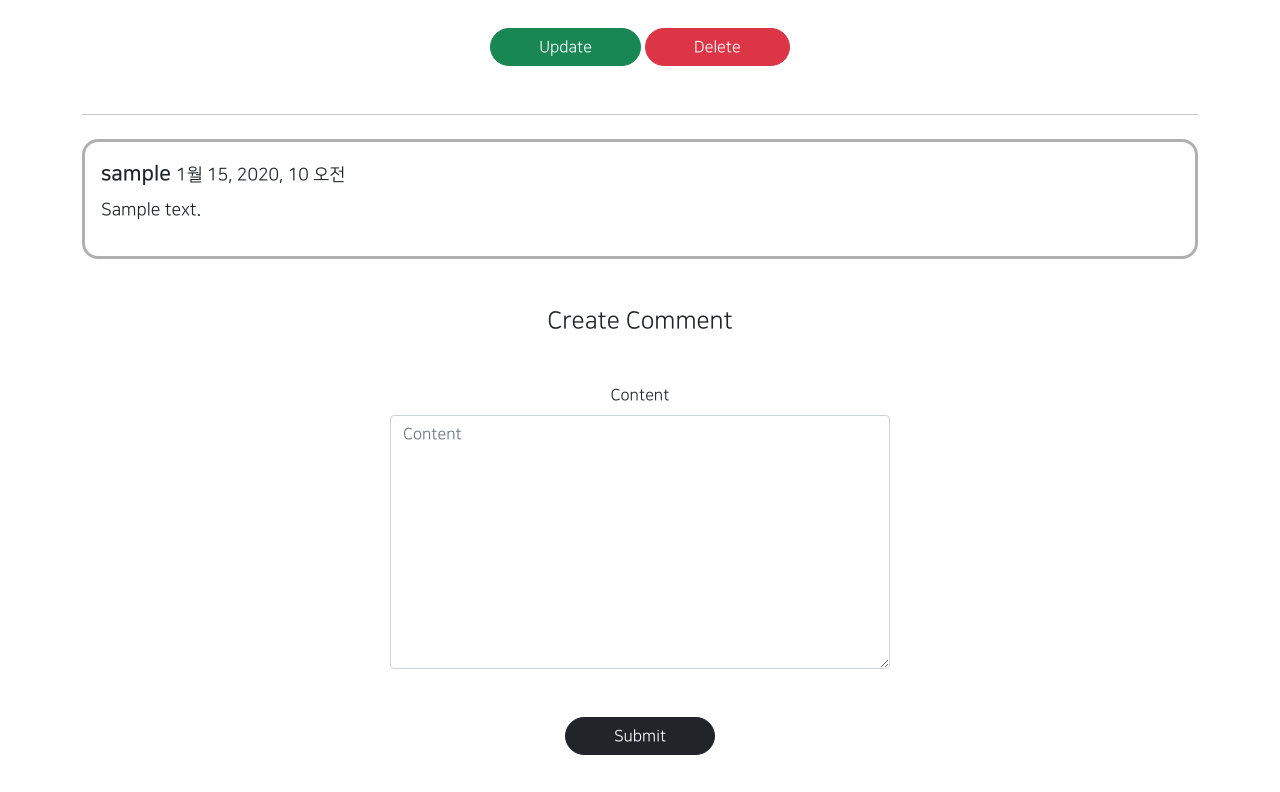
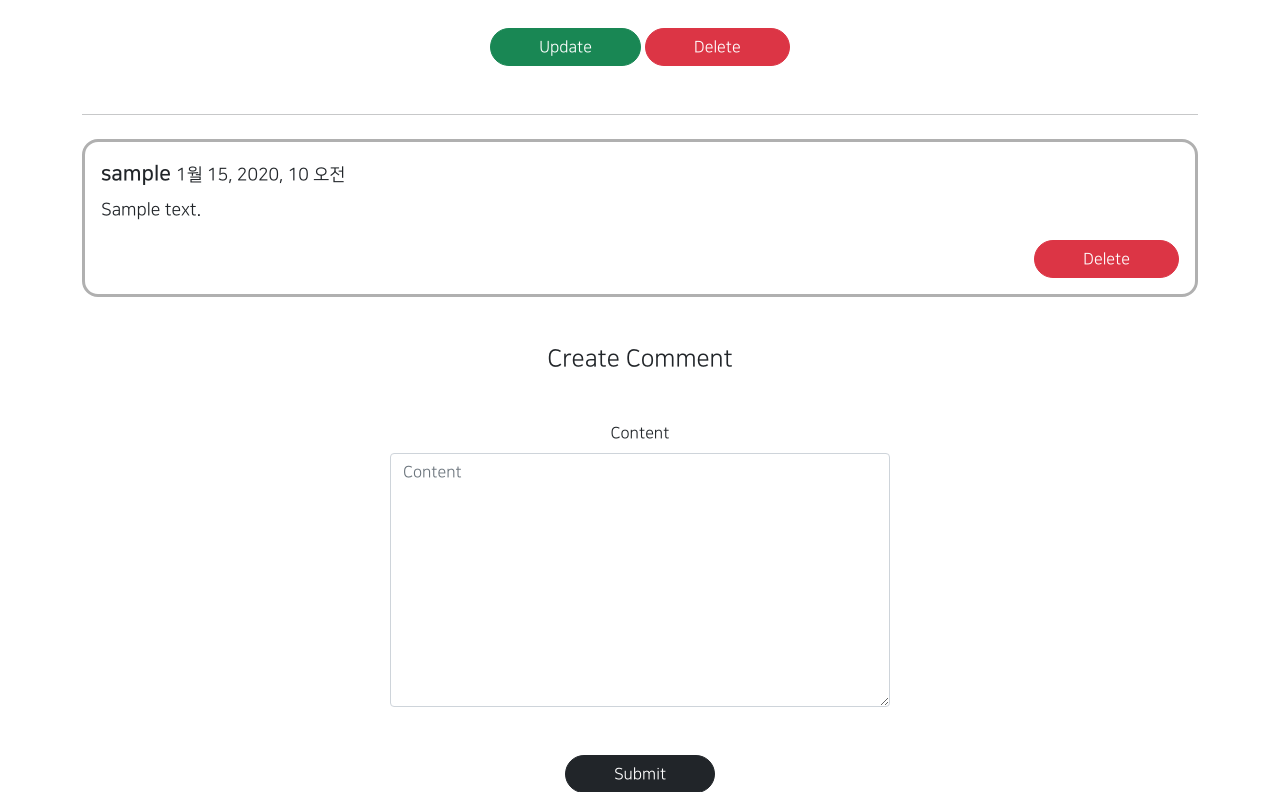
Before and after one commit to soohyoen/djangoProject, a Django app: page /article/detail/1 in a window 1280 px wide. Shown: the part 1079-1871 px from the top of the page. Run offline with Django 3.2, Linux system fonts and the light colour scheme; a user stored in the database is signed in; tables that the repository leaves empty hold one stand-in row (values such as "Sample post"); grey boxes marked "Sample" are stand-in pictures; parts of the project's set-up code (start-up, migrations or seed data) failed here and were passed over; some libraries are stand-ins or nearby versions; some web fonts are replaced.

Commit message:
2021.08.11 commit 3

```diff
--- a/articleapp/templates/articleapp/detail.html
+++ b/articleapp/templates/articleapp/detail.html
@@ -51,6 +51,14 @@
                     <div class="my-2">
                         <p>{{ comment.content }}</p>
                     </div>
+                    {% if comment.writer == user %}
+                    <div style="text-align: right">
+                        <a href="{% url 'commentapp:delete' pk=comment.pk%}"
+                            class="btn btn-danger rounded-pill px-5">
+                            Delete
+                        </a>
+                    </div>
+                    {% endif %}
                 </div>
 
             {% endfor %}
--- a/profileapp/decorators.py
+++ b/profileapp/decorators.py
@@ -12,4 +12,4 @@ def profile_ownership_required(func):
         else:
             return HttpResponseForbidden()
 
-    return
+    return decorated
```
Also changed, not shown: profileapp/templates/profileapp/update.html (+7 -8 lines).
